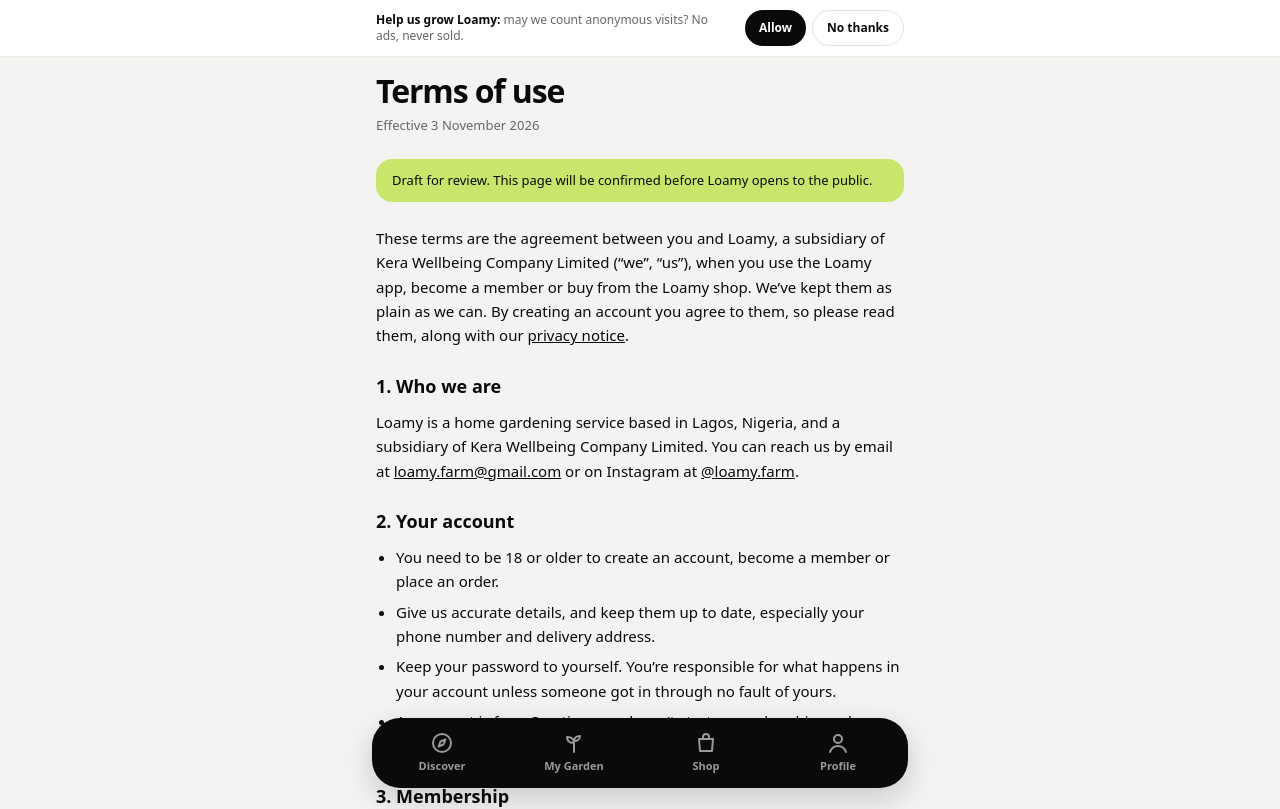
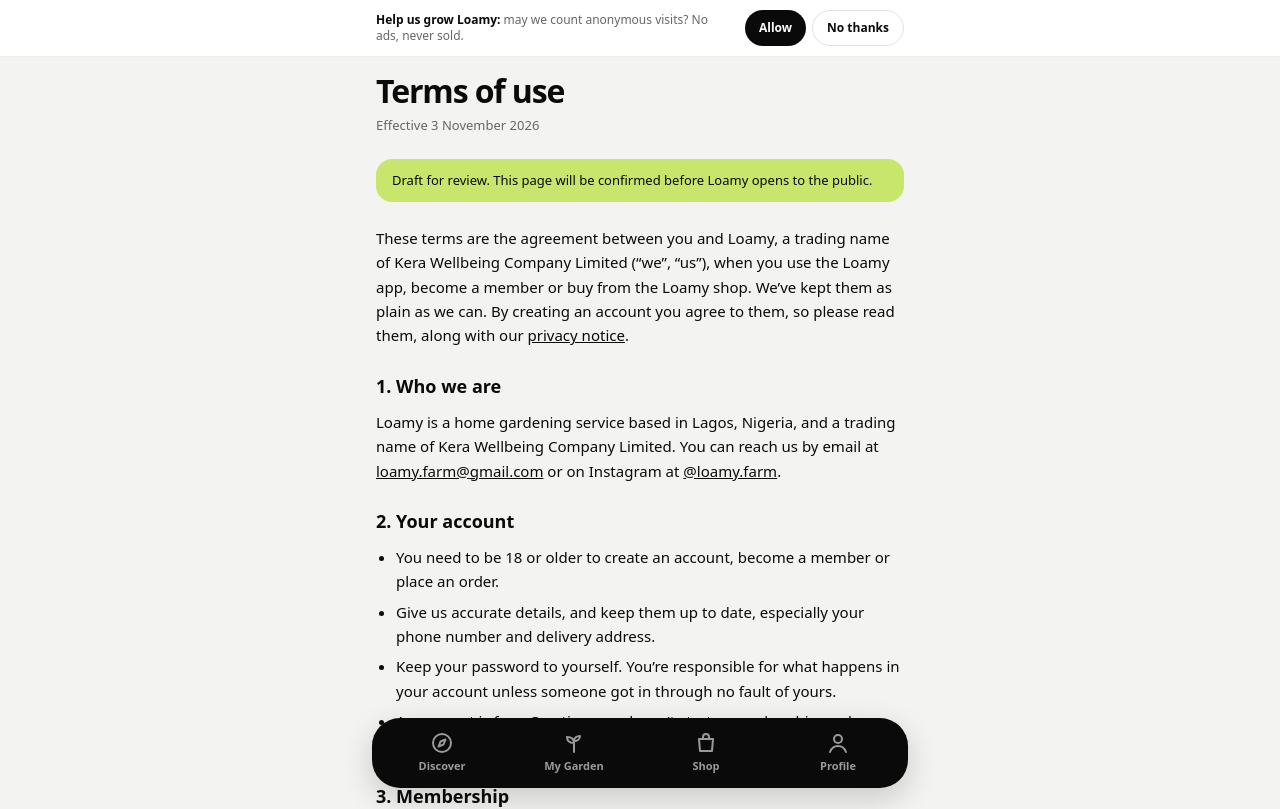
Before and after one commit to taiwoajayi9-alt/Loamy, a Next.js app: page /terms in a window 1280 px wide. Shown: the top 809 px of the page. Built offline with nearby package versions, Linux system fonts and the light colour scheme.

Commit message:
Describe Loamy as a trading name of Kera Wellbeing Company Limited
Co-Authored-By: Claude Opus 5.5 <noreply@anthropic.com>
Claude-Session: https://claude.ai/code/session_017TKMuGToYjA5vEDn1CvZzH

```diff
--- a/landing/index.html
+++ b/landing/index.html
@@ -292,7 +292,7 @@ footer .wrap{display:flex;flex-wrap:wrap;gap:16px;justify-content:space-between;
 
 <footer>
   <div class="wrap">
-    <span>© <span id="y">2026</span> Loamy, a subsidiary of Kera Wellbeing Company Limited · Lagos, Nigeria</span>
+    <span>© <span id="y">2026</span> Loamy, a trading name of Kera Wellbeing Company Limited · Lagos, Nigeria</span>
     <span><a href="https://www.instagram.com/loamy.farm/" rel="noopener">Instagram</a> · <a href="https://app.loamy.farm/terms">Terms</a> · <a href="https://app.loamy.farm/privacy">Privacy</a> · <a href="https://app.loamy.farm">Open the app</a></span>
   </div>
 </footer>
--- a/src/app/(app)/privacy/page.tsx
+++ b/src/app/(app)/privacy/page.tsx
@@ -27,7 +27,7 @@ export default function PrivacyNoticePage() {
     >
       <Section n={1} title="Who is responsible for your data">
         <p>
-          Loamy, a subsidiary of {LEGAL.parentCompany} based in Lagos, Nigeria, is the data controller. For anything about your data, email{" "}
+          Loamy, a trading name of {LEGAL.parentCompany} based in Lagos, Nigeria, is the data controller. For anything about your data, email{" "}
           <a href={`mailto:${LEGAL.privacyEmail}`} className="underline">{LEGAL.privacyEmail}</a>. You can also message us on Instagram at{" "}
           <a href={`https://www.instagram.com/${LEGAL.instagram}/`} target="_blank" rel="noopener noreferrer" className="underline">@{LEGAL.instagram}</a>, but
           please don’t share personal details there.
--- a/src/app/(app)/terms/page.tsx
+++ b/src/app/(app)/terms/page.tsx
@@ -11,7 +11,7 @@ export default function TermsPage() {
       title="Terms of use"
       intro={
         <p>
-          These terms are the agreement between you and Loamy, a subsidiary of {LEGAL.parentCompany} (“we”, “us”), when you use the Loamy app, become a member or buy from the
+          These terms are the agreement between you and Loamy, a trading name of {LEGAL.parentCompany} (“we”, “us”), when you use the Loamy app, become a member or buy from the
           Loamy shop. We’ve kept them as plain as we can. By creating an account you agree to them, so please read them, along with our{" "}
           <Link href="/privacy" className="underline">privacy notice</Link>.
         </p>
@@ -19,7 +19,7 @@ export default function TermsPage() {
     >
       <Section n={1} title="Who we are">
         <p>
-          Loamy is a home gardening service based in Lagos, Nigeria, and a subsidiary of {LEGAL.parentCompany}. You can reach us by email at{" "}
+          Loamy is a home gardening service based in Lagos, Nigeria, and a trading name of {LEGAL.parentCompany}. You can reach us by email at{" "}
           <a href={`mailto:${LEGAL.email}`} className="underline">{LEGAL.email}</a> or on Instagram at{" "}
           <a href={`https://www.instagram.com/${LEGAL.instagram}/`} target="_blank" rel="noopener noreferrer" className="underline">@{LEGAL.instagram}</a>.
         </p>
```
Also changed, not shown: 1 other file (tests, documents, lock files or other folders).
